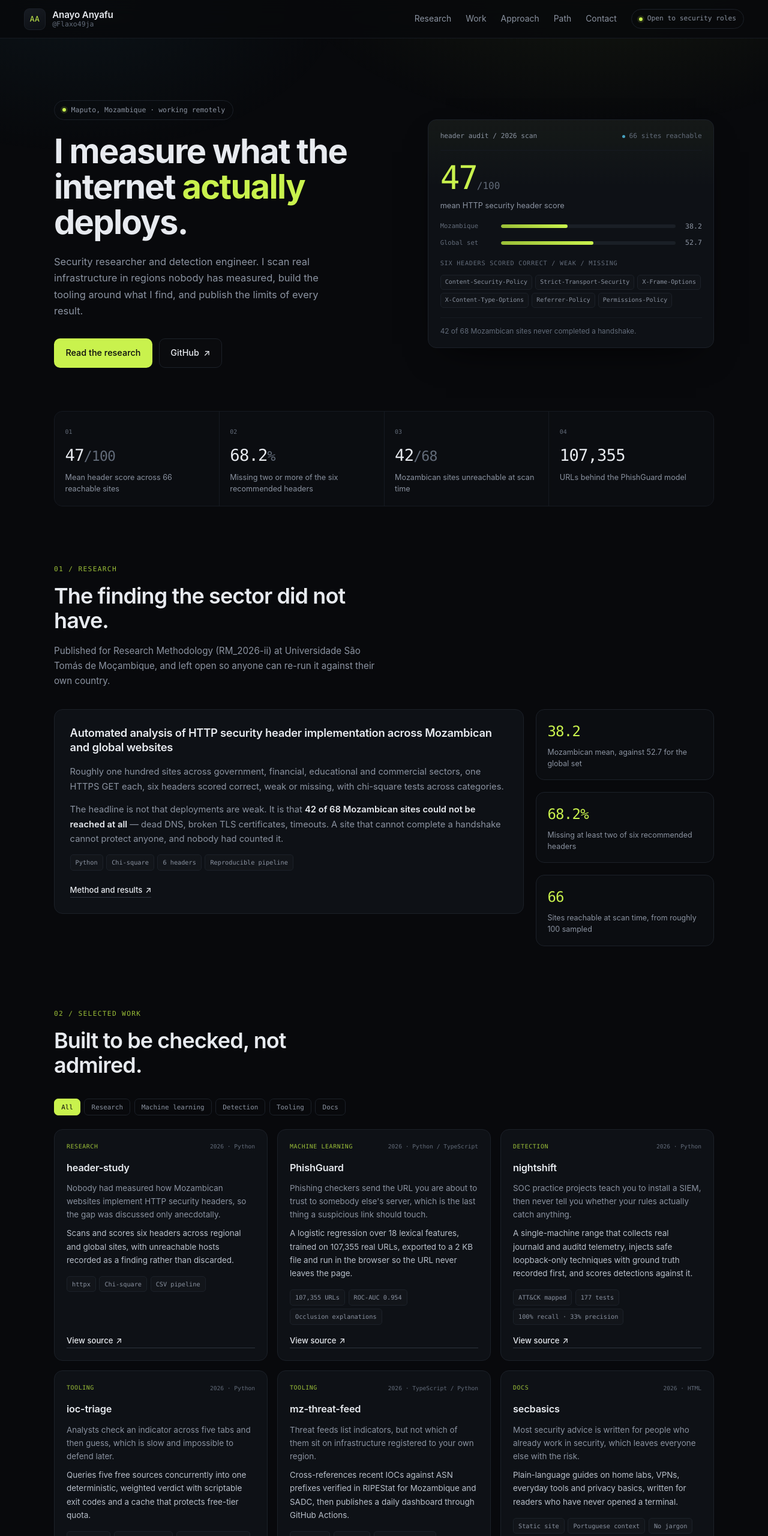
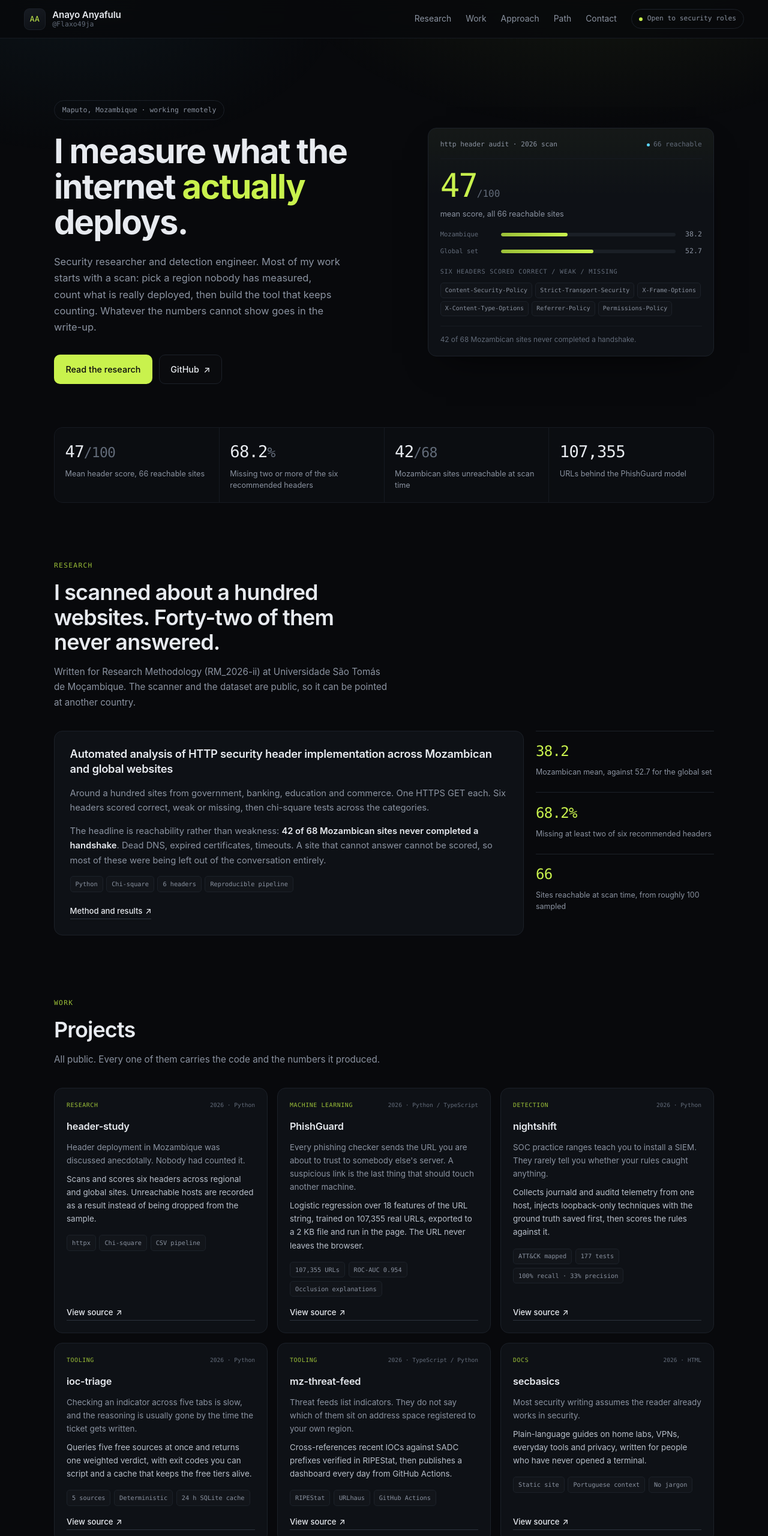
Before and after one commit to Flaxo49ja/portfolio, a plain HTML site: page index.html in a window 1280 px wide. Shown: the top 2560 px of the page at 60% size. Drawn offline with Linux system fonts and the light colour scheme.

Commit message:
Rewrite portfolio copy and strip the generated-page tells
Removed the filter bar, the scroll-reveal animation and the pulsing
status dots, dropped the numbered section labels, and rewrote the
headings and project copy in a plainer voice. Also corrected the
surname in the page title, byline and footer.

🤖 Generated with Codebuff
Co-Authored-By: Codebuff <noreply@codebuff.com>

```diff
--- a/index.html
+++ b/index.html
@@ -3,10 +3,10 @@
 <head>
 <meta charset="utf-8">
 <meta name="viewport" content="width=device-width, initial-scale=1">
-<title>Anayo Anyafu — Security Research & Detection Engineering</title>
+<title>Anayo Anyafulu — Security Research & Detection Engineering</title>
 <meta name="description" content="Security researcher and detection engineer in Maputo, Mozambique. Measured HTTP security headers across Mozambican websites, built phishing detection, detection engineering and threat-intel tooling.">
-<meta name="author" content="Anayo Chibuike Anyafu">
-<meta property="og:title" content="Anayo Anyafu — Security Research & Detection Engineering">
+<meta name="author" content="Anayo Chibuike Anyafulu">
+<meta property="og:title" content="Anayo Anyafulu — Security Research & Detection Engineering">
 <meta property="og:description" content="I measure what the internet actually deploys. Mozambican websites average 38.2/100 on security headers.">
 <meta property="og:type" content="website">
 <link rel="preconnect" href="https://github.com">
@@ -19,7 +19,7 @@
   <a class="brand" href="#top">
     <span class="mark" aria-hidden="true">AA</span>
     <span class="brand-text">
-      <strong>Anayo Anyafu</strong>
+      <strong>Anayo Anyafulu</strong>
       <em>@Flaxo49ja</em>
     </span>
   </a>
@@ -42,14 +42,14 @@
 
   <section class="hero" id="top">
     <div class="hero-copy">
-      <p class="eyebrow"><span class="dot" aria-hidden="true"></span> Maputo, Mozambique · working remotely</p>
+      <p class="eyebrow">Maputo, Mozambique · working remotely</p>
 
       <h1>I measure what the<br>internet <span class="accent">actually</span> deploys.</h1>
 
       <p class="lede">
-        Security researcher and detection engineer. I scan real infrastructure in regions
-        nobody has measured, build the tooling around what I find, and publish the limits
-        of every result.
+        Security researcher and detection engineer. Most of my work starts with a scan:
+        pick a region nobody has measured, count what is really deployed, then build the
+        tool that keeps counting. Whatever the numbers cannot show goes in the write-up.
       </p>
 
       <div class="actions">
@@ -60,13 +60,13 @@
 
     <aside class="panel" aria-labelledby="panel-title">
       <div class="panel-head">
-        <span id="panel-title">header audit / 2026 scan</span>
-        <span class="live"><i aria-hidden="true"></i>66 sites reachable</span>
+        <span id="panel-title">http header audit · 2026 scan</span>
+        <span class="live"><i aria-hidden="true"></i>66 reachable</span>
       </div>
 
       <div class="panel-score">
         <div class="score-num">47<span>/100</span></div>
-        <p class="score-label">mean HTTP security header score</p>
+        <p class="score-label">mean score, all 66 reachable sites</p>
       </div>
 
       <div class="compare" role="img" aria-label="Mozambican sites scored 38.2 out of 100 on average, against 52.7 for the global comparison set.">
@@ -98,50 +98,47 @@
   </section>
 
   <section class="metrics" aria-label="Key numbers">
-    <div class="metric reveal">
-      <span class="metric-index">01</span>
+    <div class="metric">
       <strong>47<span>/100</span></strong>
-      <p>Mean header score across 66 reachable sites</p>
+      <p>Mean header score, 66 reachable sites</p>
     </div>
-    <div class="metric reveal">
-      <span class="metric-index">02</span>
+    <div class="metric">
       <strong>68.2<span>%</span></strong>
       <p>Missing two or more of the six recommended headers</p>
     </div>
-    <div class="metric reveal">
-      <span class="metric-index">03</span>
+    <div class="metric">
       <strong>42<span>/68</span></strong>
       <p>Mozambican sites unreachable at scan time</p>
     </div>
-    <div class="metric reveal">
-      <span class="metric-index">04</span>
+    <div class="metric">
       <strong>107,355</strong>
       <p>URLs behind the PhishGuard model</p>
     </div>
   </section>
 
   <section class="section" id="research">
-    <div class="section-head reveal">
-      <p class="label">01 / research</p>
-      <h2>The finding the sector did not have.</h2>
+    <div class="section-head">
+      <p class="label">Research</p>
+      <h2>I scanned about a hundred websites. Forty-two of them never answered.</h2>
       <p class="section-lede">
-        Published for Research Methodology (RM_2026-ii) at Universidade São Tomás de Moçambique,
-        and left open so anyone can re-run it against their own country.
+        Written for Research Methodology (RM_2026-ii) at Universidade São Tomás de Moçambique.
+        The scanner and the dataset are public, so it can be pointed at another country.
       </p>
     </div>
 
     <div class="research-grid">
-      <article class="research-main reveal">
+      <article class="research-main">
         <h3>Automated analysis of HTTP security header implementation across Mozambican and global websites</h3>
         <p>
-          Roughly one hundred sites across government, financial, educational and commercial
-          sectors, one HTTPS GET each, six headers scored correct, weak or missing, with
-          chi-square tests across categories.
+          Around a hundred sites from government, banking, education and commerce. One HTTPS
+          GET each. Six headers scored correct, weak or missing, then chi-square tests across
+          the categories.
         </p>
         <p>
-          The headline is not that deployments are weak. It is that <strong>42 of 68 Mozambican
-          sites could not be reached at all</strong> — dead DNS, broken TLS certificates, timeouts.
-          A site that cannot complete a handshake cannot protect anyone, and nobody had counted it.
+          The headline is reachability rather than weakness:
+          <strong>42 of 68 Mozambican sites never completed a handshake</strong>. Dead DNS,
+          expired certificates, timeouts. A site that cannot answer cannot be scored, so most
+          of these were being left out of the conversation entirely.
         </p>
         <div class="chips">
           <span>Python</span><span>Chi-square</span><span>6 headers</span><span>Reproducible pipeline</span>
@@ -150,15 +147,15 @@
       </article>
 
       <div class="research-side">
-        <div class="mini reveal">
+        <div class="mini">
           <strong>38.2</strong>
           <p>Mozambican mean, against 52.7 for the global set</p>
         </div>
-        <div class="mini reveal">
+        <div class="mini">
           <strong>68.2%</strong>
           <p>Missing at least two of six recommended headers</p>
         </div>
-        <div class="mini reveal">
+        <div class="mini">
           <strong>66</strong>
           <p>Sites reachable at scan time, from roughly 100 sampled</p>
         </div>
@@ -167,90 +164,82 @@
   </section>
 
   <section class="section" id="work">
-    <div class="section-head reveal">
-      <p class="label">02 / selected work</p>
-      <h2>Built to be checked, not admired.</h2>
-    </div>
-
-    <div class="filters reveal" role="group" aria-label="Filter projects">
-      <button type="button" class="filter is-active" data-filter="all">All</button>
-      <button type="button" class="filter" data-filter="research">Research</button>
-      <button type="button" class="filter" data-filter="ml">Machine learning</button>
-      <button type="button" class="filter" data-filter="detection">Detection</button>
-      <button type="button" class="filter" data-filter="tooling">Tooling</button>
-      <button type="button" class="filter" data-filter="docs">Docs</button>
+    <div class="section-head">
+      <p class="label">Work</p>
+      <h2>Projects</h2>
+      <p class="section-lede">All public. Every one of them carries the code and the numbers it produced.</p>
     </div>
 
     <div class="cards">
 
-      <article class="card reveal" data-tags="research">
+      <article class="card">
         <div class="card-top">
           <span class="tag">Research</span>
           <span class="meta">2026 · Python</span>
         </div>
         <h3>header-study</h3>
-        <p class="problem">Nobody had measured how Mozambican websites implement HTTP security headers, so the gap was discussed only anecdotally.</p>
-        <p class="solution">Scans and scores six headers across regional and global sites, with unreachable hosts recorded as a finding rather than discarded.</p>
+        <p class="problem">Header deployment in Mozambique was discussed anecdotally. Nobody had counted it.</p>
+        <p class="solution">Scans and scores six headers across regional and global sites. Unreachable hosts are recorded as a result instead of being dropped from the sample.</p>
         <div class="chips"><span>httpx</span><span>Chi-square</span><span>CSV pipeline</span></div>
         <a class="link" href="https://github.com/Flaxo49ja/header-study" target="_blank" rel="noopener">View source <span aria-hidden="true">↗</span></a>
       </article>
 
-      <article class="card reveal" data-tags="ml">
+      <article class="card">
         <div class="card-top">
           <span class="tag">Machine learning</span>
           <span class="meta">2026 · Python / TypeScript</span>
         </div>
         <h3>PhishGuard</h3>
-        <p class="problem">Phishing checkers send the URL you are about to trust to somebody else's server, which is the last thing a suspicious link should touch.</p>
-        <p class="solution">A logistic regression over 18 lexical features, trained on 107,355 real URLs, exported to a 2 KB file and run in the browser so the URL never leaves the page.</p>
+        <p class="problem">Every phishing checker sends the URL you are about to trust to somebody else's server. A suspicious link is the last thing that should touch another machine.</p>
+        <p class="solution">Logistic regression over 18 features of the URL string, trained on 107,355 real URLs, exported to a 2 KB file and run in the page. The URL never leaves the browser.</p>
         <div class="chips"><span>107,355 URLs</span><span>ROC-AUC 0.954</span><span>Occlusion explanations</span></div>
         <a class="link" href="https://github.com/Flaxo49ja/phishguard" target="_blank" rel="noopener">View source <span aria-hidden="true">↗</span></a>
       </article>
 
-      <article class="card reveal" data-tags="detection">
+      <article class="card">
         <div class="card-top">
           <span class="tag">Detection</span>
           <span class="meta">2026 · Python</span>
         </div>
         <h3>nightshift</h3>
-        <p class="problem">SOC practice projects teach you to install a SIEM, then never tell you whether your rules actually catch anything.</p>
-        <p class="solution">A single-machine range that collects real journald and auditd telemetry, injects safe loopback-only techniques with ground truth recorded first, and scores detections against it.</p>
+        <p class="problem">SOC practice ranges teach you to install a SIEM. They rarely tell you whether your rules caught anything.</p>
+        <p class="solution">Collects journald and auditd telemetry from one host, injects loopback-only techniques with the ground truth saved first, then scores the rules against it.</p>
         <div class="chips"><span>ATT&amp;CK mapped</span><span>177 tests</span><span>100% recall · 33% precision</span></div>
         <a class="link" href="https://github.com/Flaxo49ja/nightshift" target="_blank" rel="noopener">View source <span aria-hidden="true">↗</span></a>
       </article>
 
-      <article class="card reveal" data-tags="tooling">
+      <article class="card">
         <div class="card-top">
           <span class="tag">Tooling</span>
           <span class="meta">2026 · Python</span>
         </div>
         <h3>ioc-triage</h3>
-        <p class="problem">Analysts check an indicator across five tabs and then guess, which is slow and impossible to defend later.</p>
-        <p class="solution">Queries five free sources concurrently into one deterministic, weighted verdict with scriptable exit codes and a cache that protects free-tier quota.</p>
+        <p class="problem">Checking an indicator across five tabs is slow, and the reasoning is usually gone by the time the ticket gets written.</p>
+        <p class="solution">Queries five free sources at once and returns one weighted verdict, with exit codes you can script and a cache that keeps the free tiers alive.</p>
         <div class="chips"><span>5 sources</span><span>Deterministic</span><span>24 h SQLite cache</span></div>
         <a class="link" href="https://github.com/Flaxo49ja/ioc-triage" target="_blank" rel="noopener">View source <span aria-hidden="true">↗</span></a>
       </article>
 
-      <article class="card reveal" data-tags="tooling">
+      <article class="card">
         <div class="card-top">
           <span class="tag">Tooling</span>
           <span class="meta">2026 · TypeScript / Python</span>
         </div>
         <h3>mz-threat-feed</h3>
-        <p class="problem">Threat feeds list indicators, but not which of them sit on infrastructure registered to your own region.</p>
-        <p class="solution">Cross-references recent IOCs against ASN prefixes verified in RIPEStat for Mozambique and SADC, then publishes a daily dashboard through GitHub Actions.</p>
+        <p class="problem">Threat feeds list indicators. They do not say which of them sit on address space registered to your own region.</p>
+        <p class="solution">Cross-references recent IOCs against SADC prefixes verified in RIPEStat, then publishes a dashboard every day from GitHub Actions.</p>
         <div class="chips"><span>RIPEStat</span><span>URLhaus</span><span>GitHub Actions</span></div>
         <a class="link" href="https://github.com/Flaxo49ja/mz-threat-feed" target="_blank" rel="noopener">View source <span aria-hidden="true">↗</span></a>
       </article>
 
-      <article class="card reveal" data-tags="docs">
+      <article class="card">
         <div class="card-top">
           <span class="tag">Docs</span>
           <span class="meta">2026 · HTML</span>
         </div>
         <h3>secbasics</h3>
-        <p class="problem">Most security advice is written for people who already work in security, which leaves everyone else with the risk.</p>
-        <p class="solution">Plain-language guides on home labs, VPNs, everyday tools and privacy basics, written for readers who have never opened a terminal.</p>
+        <p class="problem">Most security writing assumes the reader already works in security.</p>
+        <p class="solution">Plain-language guides on home labs, VPNs, everyday tools and privacy, written for people who have never opened a terminal.</p>
         <div class="chips"><span>Static site</span><span>Portuguese context</span><span>No jargon</span></div>
         <a class="link" href="https://github.com/Flaxo49ja/secbasics" target="_blank" rel="noopener">View source <span aria-hidden="true">↗</span></a>
       </article>
@@ -259,35 +248,31 @@
   </section>
 
   <section class="section" id="approach">
-    <div class="section-head reveal">
-      <p class="label">03 / approach</p>
-      <h2>Four habits the work is built on.</h2>
+    <div class="section-head">
+      <p class="label">Approach</p>
+      <h2>How I work</h2>
     </div>
 
     <div class="approach">
-      <div class="layer reveal">
-        <span class="layer-no">01</span>
+      <div class="layer">
         <h3>Measure before arguing</h3>
-        <p>Every claim starts as a scan, a count or a score. If something cannot be measured, it gets labelled as unmeasured instead of assumed.</p>
+        <p>A claim starts as a scan, a count or a score. If something cannot be measured it gets labelled unmeasured rather than guessed at.</p>
       </div>
-      <div class="layer reveal">
-        <span class="layer-no">02</span>
+      <div class="layer">
         <h3>Score detections against truth</h3>
         <p>Simulations are injected with ground truth written before anything reads them, so precision and recall are evidence rather than opinion.</p>
       </div>
-      <div class="layer reveal">
-        <span class="layer-no">03</span>
+      <div class="layer">
         <h3>Publish the limits</h3>
         <p>Unreachable hosts stay in the report. One host is one vantage point. <code>sudo -n</code> writes nothing to the journal. The boundary is part of the result.</p>
       </div>
-      <div class="layer reveal">
-        <span class="layer-no">04</span>
+      <div class="layer">
         <h3>Defensive by default</h3>
         <p>Injection targets loopback only, scans hit public endpoints once, and no repository attacks a system I do not own.</p>
       </div>
     </div>
 
-    <div class="stack reveal">
+    <div class="stack">
       <p class="label">Working stack</p>
       <div class="chips large">
         <span>Python</span><span>TypeScript</span><span>Rust</span><span>Shell</span>
@@ -299,34 +284,34 @@
   </section>
 
   <section class="section" id="path">
-    <div class="section-head reveal">
-      <p class="label">04 / path</p>
-      <h2>How the work accumulated.</h2>
+    <div class="section-head">
+      <p class="label">Path</p>
+      <h2>How I got here</h2>
     </div>
 
     <ol class="timeline">
-      <li class="reveal">
+      <li>
         <span class="when">2026</span>
         <div>
           <h3>Research methodology, USTM</h3>
           <p>Built the header study for RM_2026-ii, including the sampling method, scoring rubric and hypothesis tests.</p>
         </div>
       </li>
-      <li class="reveal">
+      <li>
         <span class="when">Aug – Sep 2026</span>
         <div>
           <h3>Published the research and the phishing model</h3>
           <p>header-study and PhishGuard went public, both with reproducible pipelines and offline test suites.</p>
         </div>
       </li>
-      <li class="reveal">
+      <li>
         <span class="when">Oct 2026</span>
         <div>
           <h3>Turned the method into tooling</h3>
           <p>ioc-triage for indicator work, then nightshift to make detection quality measurable instead of assumed.</p>
         </div>
       </li>
-      <li class="reveal">
+      <li>
         <span class="when">Nov 2026</span>
         <div>
           <h3>Applied it to the region</h3>
@@ -337,11 +322,11 @@
   </section>
 
   <section class="contact" id="contact">
-    <p class="label">05 / contact</p>
-    <h2>Open to security engineering, detection engineering and research collaboration.</h2>
+    <p class="label">Contact</p>
+    <h2>Open to security engineering, detection engineering and research work.</h2>
     <p class="contact-lede">
-      Based in Maputo, working remotely. If you need someone who will measure the problem
-      before proposing the fix, that is the work I want.
+      I am in Maputo and work remotely. I would rather spend a week measuring a problem
+      than a month guessing at the fix.
     </p>
     <div class="actions">
       <a class="btn primary" href="mailto:chibuikeanyafulu@gmail.com">chibuikeanyafulu@gmail.com <span aria-hidden="true">↗</span></a>
@@ -356,7 +341,7 @@
   <div class="footer-left">
     <span class="mark small" aria-hidden="true">AA</span>
     <div>
-      <strong>Anayo Chibuike Anyafu</strong>
+      <strong>Anayo Chibuike Anyafulu</strong>
       <span>Security research &amp; detection engineering · Maputo</span>
     </div>
   </div>
--- a/script.js
+++ b/script.js
@@ -1,46 +1,5 @@
 (function () {
   'use strict';
-
-  // ---- project filters ----
-  var filters = document.querySelectorAll('.filter');
-  var cards = document.querySelectorAll('.card');
-
-  filters.forEach(function (button) {
-    button.addEventListener('click', function () {
-      var wanted = button.getAttribute('data-filter');
-
-      filters.forEach(function (b) {
-        b.classList.toggle('is-active', b === button);
-        b.setAttribute('aria-pressed', b === button ? 'true' : 'false');
-      });
-
-      cards.forEach(function (card) {
-        var tags = (card.getAttribute('data-tags') || '').split(/\s+/);
-        var show = wanted === 'all' || tags.indexOf(wanted) !== -1;
-        card.classList.toggle('is-hidden', !show);
-      });
-    });
-  });
-
-  // ---- scroll reveal ----
-  var reveals = document.querySelectorAll('.reveal');
-
-  if ('IntersectionObserver' in window) {
-    var observer = new IntersectionObserver(function (entries) {
-      entries.forEach(function (entry) {
-        if (!entry.isIntersecting) return;
-        entry.target.classList.add('is-visible');
-        observer.unobserve(entry.target);
-      });
-    }, { rootMargin: '0px 0px -8% 0px', threshold: 0.08 });
-
-    reveals.forEach(function (el, i) {
-      el.style.transitionDelay = Math.min(i % 6, 5) * 45 + 'ms';
-      observer.observe(el);
-    });
-  } else {
-    reveals.forEach(function (el) { el.classList.add('is-visible'); });
-  }
 
   // ---- footer year ----
   var year = document.getElementById('year');
--- a/styles.css
+++ b/styles.css
@@ -127,7 +127,6 @@ a { color: inherit; }
   height: 6px;
   border-radius: 50%;
   background: var(--accent);
-  box-shadow: 0 0 0 3px rgba(201, 242, 77, .14);
   flex: none;
 }
 
@@ -225,12 +224,7 @@ h1 {
 }
 
 .live { display: inline-flex; align-items: center; gap: .4rem; color: var(--muted-2); }
-.live i {
-  width: 5px; height: 5px; border-radius: 50%;
-  background: var(--cyan);
-  animation: pulse 2.2s ease-in-out infinite;
-}
-@keyframes pulse { 0%,100% { opacity: .35; } 50% { opacity: 1; } }
+.live i { width: 5px; height: 5px; border-radius: 50%; background: var(--cyan); }
 
 .panel-score { padding: 1.15rem 0 .9rem; }
 .score-num {
@@ -310,10 +304,9 @@ h1 {
 }
 
 .metric { background: var(--bg-2); padding: 1.15rem 1.1rem; }
-.metric-index { font-family: var(--mono); font-size: .62rem; color: var(--muted-2); }
 .metric strong {
   display: block;
-  margin: .4rem 0 .3rem;
+  margin: 0 0 .3rem;
   font-family: var(--mono);
   font-size: clamp(1.35rem, 2.6vw, 1.7rem);
   font-weight: 500;
@@ -374,10 +367,8 @@ h2 {
 .research-side { display: grid; gap: 1.25rem; }
 
 .mini {
-  border: 1px solid var(--border);
-  border-radius: var(--radius);
-  background: var(--bg-2);
-  padding: 1.05rem 1.15rem;
+  border-top: 1px solid var(--border);
+  padding: .9rem 0 .2rem;
 }
 .mini strong {
   display: block;
@@ -416,23 +407,6 @@ h2 {
 }
 .link:hover { color: var(--accent); border-color: var(--accent-dim); }
 
-/* ---------- filters ---------- */
-.filters { display: flex; flex-wrap: wrap; gap: .4rem; margin-bottom: 1.4rem; }
-.filter {
-  font-family: var(--mono);
-  font-size: .68rem;
-  padding: .4rem .7rem;
-  border-radius: 7px;
-  border: 1px solid var(--border);
-  background: transparent;
-  color: var(--muted);
-  cursor: pointer;
-  transition: all .16s ease;
-}
-.filter:hover { color: var(--text); border-color: #2b323c; }
-.filter.is-active { background: var(--accent); border-color: var(--accent); color: #08090c; }
-.filter:focus-visible { outline: 2px solid var(--cyan); outline-offset: 2px; }
-
 /* ---------- cards ---------- */
 .cards {
   display: grid;
@@ -449,8 +423,7 @@ h2 {
   padding: 1.25rem;
   transition: border-color .2s ease, transform .2s ease, background .2s ease;
 }
-.card:hover { border-color: #2b323c; transform: translateY(-2px); background: var(--surface-2); }
-.card.is-hidden { display: none; }
+.card:hover { border-color: #2b323c; background: var(--surface-2); }
 
 .card-top { display: flex; justify-content: space-between; align-items: center; gap: .75rem; margin-bottom: .85rem; }
 .tag {
@@ -477,13 +450,10 @@ h2 {
 }
 
 .layer {
-  border: 1px solid var(--border);
-  border-radius: var(--radius);
-  background: var(--bg-2);
-  padding: 1.25rem;
+  border-top: 1px solid var(--border);
+  padding: 1.05rem 0 .3rem;
 }
-.layer-no { font-family: var(--mono); font-size: .63rem; color: var(--muted-2); }
-.layer h3 { margin: .45rem 0 .5rem; font-size: .98rem; font-weight: 600; }
+.layer h3 { margin: 0 0 .5rem; font-size: .98rem; font-weight: 600; }
 .layer p { margin: 0; font-size: .85rem; color: var(--muted); }
 .layer code {
   font-family: var(--mono);
@@ -552,14 +522,6 @@ h2 {
 .footer-right a { text-decoration: none; color: var(--muted); }
 .footer-right a:hover { color: var(--accent); }
 
-/* ---------- reveal ---------- */
-.reveal {
-  opacity: 0;
-  transform: translateY(14px);
-  transition: opacity .55s cubic-bezier(.2,.7,.3,1), transform .55s cubic-bezier(.2,.7,.3,1);
-}
-.reveal.is-visible { opacity: 1; transform: none; }
-
 /* ---------- responsive ---------- */
 @media (max-width: 900px) {
   .hero { grid-template-columns: 1fr; }
@@ -582,5 +544,4 @@ h2 {
 @media (prefers-reduced-motion: reduce) {
   html { scroll-behavior: auto; }
   *, *::before, *::after { animation-duration: .001ms !important; transition-duration: .001ms !important; }
-  .reveal { opacity: 1; transform: none; }
 }
```
